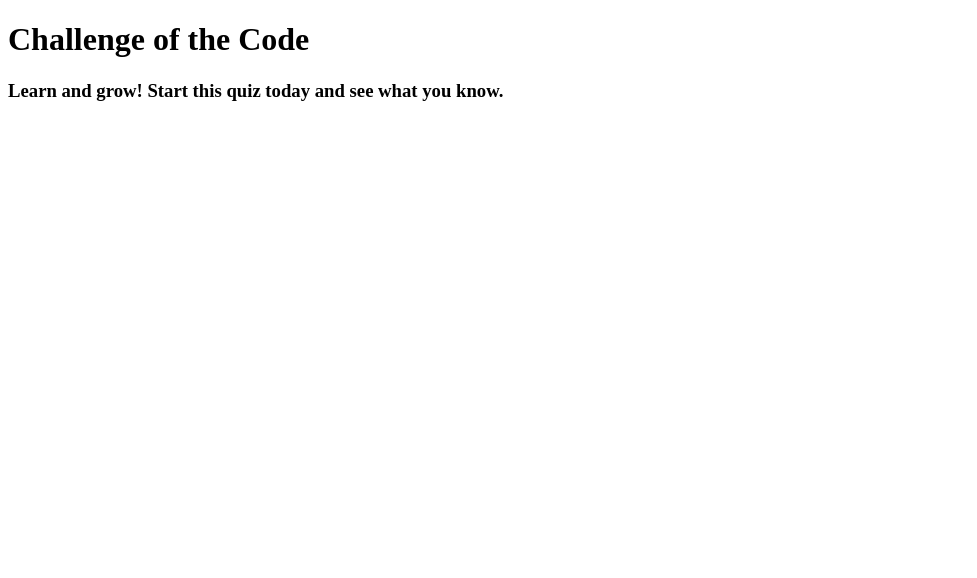
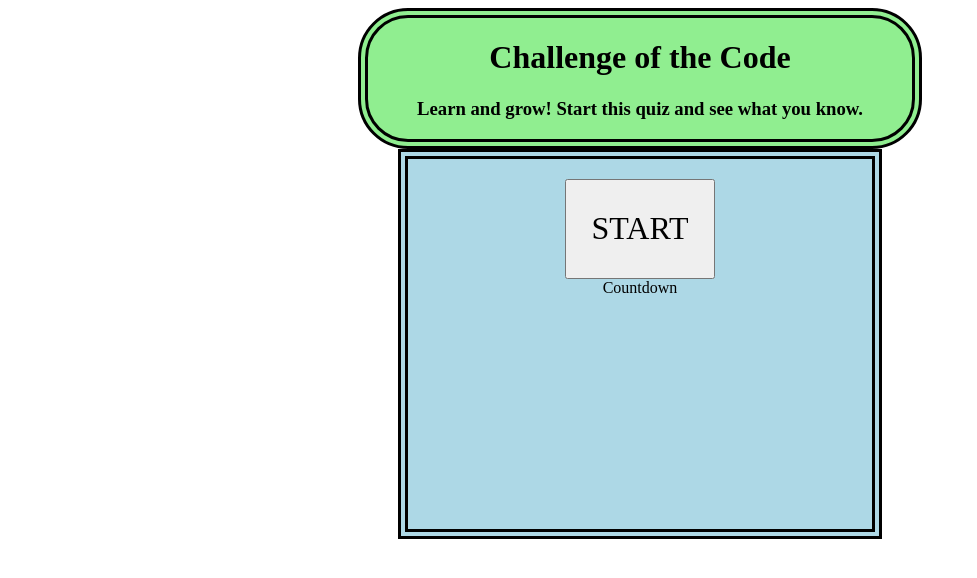
Before and after one commit to beyondcommitted/Code_Quiz, a plain HTML site: page index.html in a window 1280 px wide. Shown: the whole page, without its empty margins (0-977 px from the left). Drawn offline with Linux system fonts and the light colour scheme; files that its build step writes are made by us from their sources.

Commit message:
Added CSS and started JS timer

```diff
--- /dev/null
+++ b/assets/css/style.css
@@ -0,0 +1,30 @@
+* {font-family: 'Times New Roman', Times, serif;
+}
+
+header {
+    margin-right: 350px;
+    margin-left: 350px;
+    border-style: double;
+    border-radius: 50px;
+    border-width: 10px;
+    background-color: lightgreen;
+}
+
+.question {
+    height: 350px;
+    border-style: double;
+    border-width: 10px;
+    margin-right: 390px;
+    margin-left: 390px;
+    padding-top: 20px;
+    background-color: lightblue;
+}
+
+.center { text-align: center;
+    }
+
+button {
+    font-size: 32px;
+    height: 100px;
+    width: 150px
+}
--- a/assets/js/script.js
+++ b/assets/js/script.js
@@ -0,0 +1,20 @@
+var timeEl = document.querySelector('#timer')
+var startButton = document.querySelector('#start')
+
+var timeLeft = 120;
+
+function startTime() {
+  // Sets interval in variable
+  var timer = setInterval(function() {
+    timeLeft--;
+    timeEl.textContent = timeLeft + " Until Next Question ";
+
+    if(timeLeft === 0) {
+      // Stops execution of action at set interval
+      clearInterval(timer);
+      // Calls function to create and append image
+    }
+
+  }, 1000);
+}
+startButton.addEventListener('click', startTime);
--- a/index.html
+++ b/index.html
@@ -13,11 +13,13 @@
 </head>
 <body>
     <header>
-        <h1>Challenge of the Code</h1>
-        <h3>Learn and grow! Start this quiz today and see what you know.</h3>
+        <h1 class="center">Challenge of the Code</h1>
+        <h3 class="center">Learn and grow! Start this quiz and see what you know.</h3>
     </header>
-    <div>
-    </div>
-<script src="assets/script.js"></script>
+    <div class="center question">
+        <button class="button" id="start">START</button>
+        <div class="timer" id="timer">Countdown</div>
+</div>
+<script src="assets/js/script.js"></script>
 </body>
 </html>
```
Also changed, not shown: assets/cs/style.css (deleted), assets/pseudo-code.txt.
